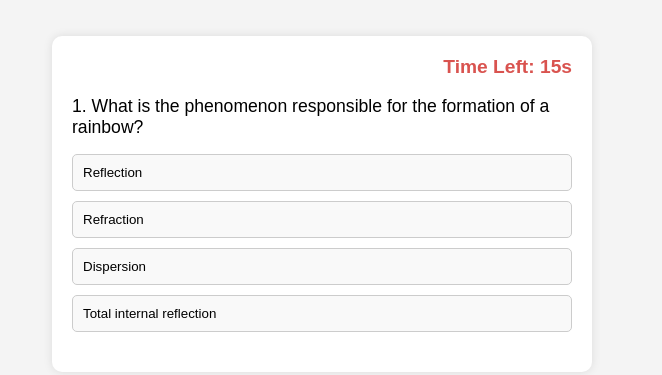
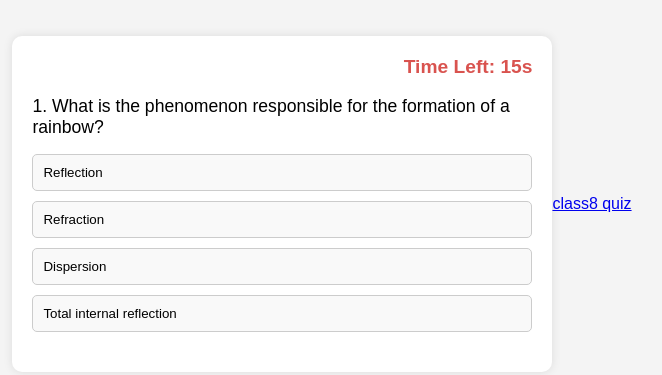
Before and after one commit to sandeepmandalit-eng/davsharsa, a plain HTML site: page index.html in a window 1280 px wide. Shown: the part 196-571 px from the top of the page, without its empty margins (318-980 px from the left). Drawn offline with Linux system fonts and the light colour scheme.

Commit message:
Update index.html

```diff
--- a/index.html
+++ b/index.html
@@ -257,5 +257,6 @@
         // Initialize the quiz on page load
         startQuiz();
     </script>
+    <a href="new.html"> class8 quiz </a>
 </body>
 </html>
```
